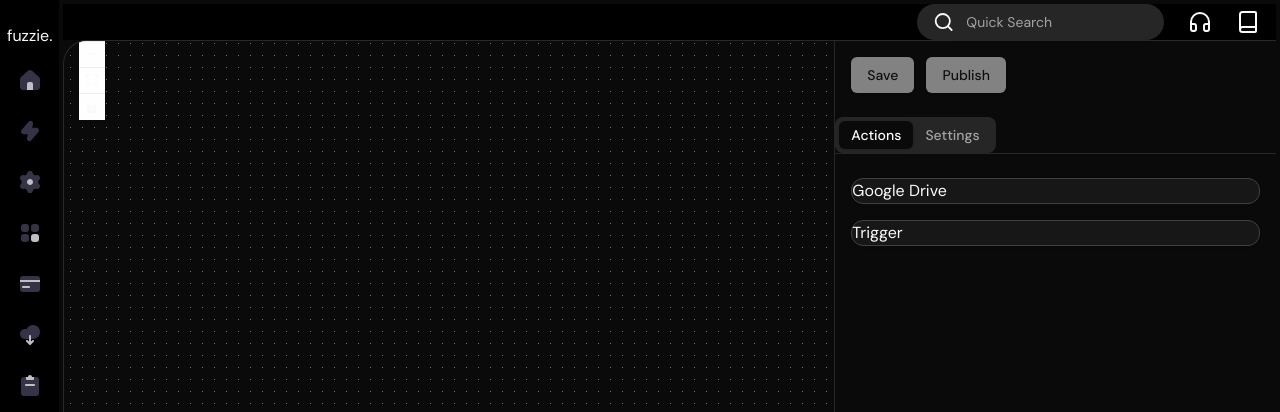
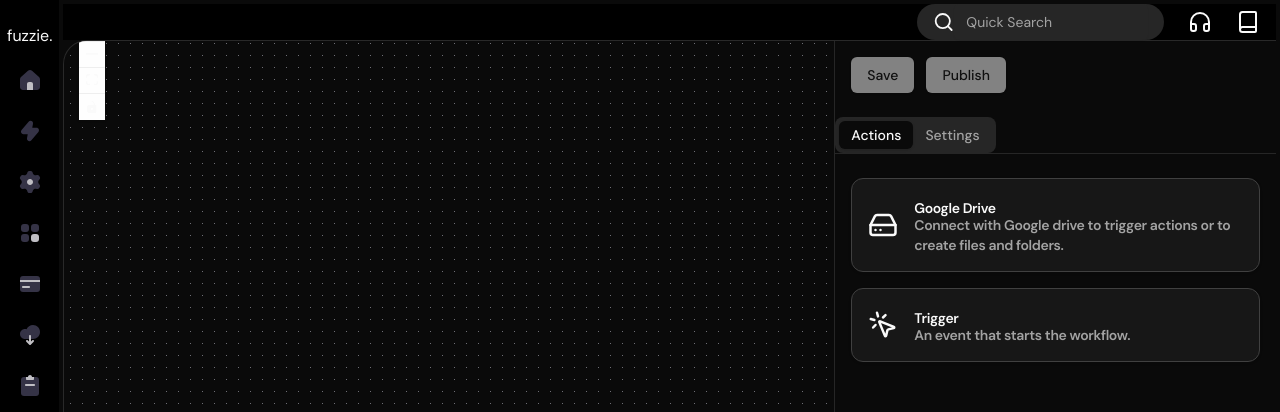
Before and after one commit to alifaraji64/fuzzy-automation, a Next.js app: page /workflows/editor/1 in a window 1280 px wide. Shown: the top 412 px of the page. Built offline with nearby package versions, Linux system fonts and the light colour scheme; no server answers.

Commit message:
dropping cards to the canvas done

```diff
--- a/src/app/(main)/(pages)/workflows/editor/[id]/_components/custom-handle.tsx
+++ b/src/app/(main)/(pages)/workflows/editor/[id]/_components/custom-handle.tsx
@@ -2,34 +2,33 @@ import { useEditor } from '@/providers/editor-provider'
 import { Handle, HandleProps, Position, useStore } from '@xyflow/react'
 import React, { CSSProperties } from 'react'
 
-type Props = HandleProps & { style: CSSProperties|undefined }
+type Props = HandleProps & { style: CSSProperties | undefined }
 
 const selector = (s: any) => ({
     nodeInternals: s.nodeInternals,
     edges: s.edges
 })
 
-function CustomHandle({ }: Props) {
+function CustomHandle(props: Props) {
     const { state } = useEditor();
     return (
         <Handle
-            type={'source'}
-            position={Position.Left}
+            {...props}
             isValidConnection={(e) => {
+                //number of the edges which have the same source as the one we are connecting from
                 const sourcesFromHandleInState = state.editor.edges
                     .filter(edge => edge.source == e.source).length
                 const sourceNode = state.editor.elements
-                    .find(node => node.id === e.source);
+                    .find(node => node.id === e.source)
                 const targetFromHandleInState = state.editor.edges
                     .filter(edge => edge.target == e.target).length
 
-                if (sourceNode?.type === 'Condition') return true;
-                if (sourcesFromHandleInState >= 1) return false;
-                if (targetFromHandleInState >= 1) return false;
-                return false;
+                if (sourceNode?.type === 'Condition') return true
+                if (sourcesFromHandleInState >= 1) return false
+                if (targetFromHandleInState >= 1) return false
+                return true
             }}
-            className='!-bottom-2 !h-4 !w-4 dark:bg-neutral-800'
-        />
+            className='!-bottom-2 !h-4 !w-4 dark:bg-neutral-800' />
     )
 }
 
--- a/src/app/(main)/(pages)/workflows/editor/[id]/_components/editor-canvas-sidebar.tsx
+++ b/src/app/(main)/(pages)/workflows/editor/[id]/_components/editor-canvas-sidebar.tsx
@@ -1,18 +1,20 @@
-import { EditorNodeType } from '@/lib/types'
+import { EditorCanvasTypes, EditorNodeType } from '@/lib/types'
 import { useEditor } from '@/providers/editor-provider'
 import React from 'react'
 import { Tabs, TabsContent, TabsList, TabsTrigger } from "@/components/ui/tabs"
 import { useNodeConnections } from '@/providers/connections-provider'
 import { Separator } from '@/components/ui/separator'
 import { EditorCanvasDefaultCardTypes } from '@/lib/constants'
-import { Card } from '@/components/ui/card'
+import { Card, CardDescription, CardHeader, CardTitle } from '@/components/ui/card'
+import { onDragStart } from '@/lib/editor-utils'
+import EditorCanvasIconHelper from './editor-canvas-icon-helper'
 
 
 type Props = {
     nodes: EditorNodeType[]
 }
 
-function EditorCanvas({ nodes }: Props) {
+function EditorCanvasSidebar({ nodes }: Props) {
     const { state } = useEditor()
     const { nodeConnection } = useNodeConnections()
     return (
@@ -30,14 +32,24 @@ function EditorCanvas({ nodes }: Props) {
                             (nodes.length && value['type'] == 'Action')
                     }).map(([key, value]) => (
                         <Card
-                         draggable
-                          className='w-full cursor-grab border-black bg-neutral-100 dark:border-neutral-700 dark:bg-neutral-900'
-                          onDragStart={(event)=>{
-                            console.log(event);
+                            key={key}
+                            draggable
+                            className='w-full text-sm cursor-grab border-black bg-neutral-100 dark:border-neutral-700 dark:bg-neutral-900'
+                            onDragStart={(event: React.DragEvent) => {
+                                console.log(event);
+                                onDragStart(event, key as EditorCanvasTypes)
 
-                          }}
-                          >
-                            {key}
+                            }}
+                        >
+                            <CardHeader className='flex flex-row items-center gap-4 p-4'>
+                                <EditorCanvasIconHelper type={key as EditorCanvasTypes} />
+                            <CardTitle>
+                                {key}
+                                <CardDescription>
+                                    {value['description']}
+                                </CardDescription>
+                            </CardTitle>
+                            </CardHeader>
                         </Card>
                     ))
                     }
@@ -47,4 +59,4 @@ function EditorCanvas({ nodes }: Props) {
     )
 }
 
-export default EditorCanvas
+export default EditorCanvasSidebar
--- a/src/app/(main)/(pages)/workflows/editor/[id]/_components/editor-canvas.tsx
+++ b/src/app/(main)/(pages)/workflows/editor/[id]/_components/editor-canvas.tsx
@@ -1,5 +1,5 @@
 'use client'
-import React, { useCallback, useMemo, useState } from 'react'
+import React, { useCallback, useEffect, useMemo, useState } from 'react'
 import { Background, Connection, Controls, Edge, EdgeChange, MiniMap, Node, NodeChange, ReactFlow, ReactFlowInstance, addEdge, applyEdgeChanges, applyNodeChanges } from '@xyflow/react';
 
 import '@xyflow/react/dist/style.css';
@@ -53,10 +53,13 @@ function EditorCanvas({ }: Props) {
     const onDrop = useCallback(
         (event: any) => {
             event.preventDefault()
+            console.log('dropped');
 
             const type: EditorCanvasCardType['type'] = event.dataTransfer.getData(
                 'application/reactflow'
             )
+            console.log(nodes);
+
 
             // check if the dropped element is valid
             if (typeof type === 'undefined' || !type) {
@@ -93,7 +96,12 @@ function EditorCanvas({ }: Props) {
                 },
             }
             //@ts-ignore
-            setNodes((nds) => nds.concat(newNode))
+            console.log("Before update:", nodes);
+            setNodes((nds) => {
+                const updatedNodes = nds.concat(newNode);
+                console.log("After update:", updatedNodes);
+                return updatedNodes;
+            });
         },
         [reactFlowInstance, state]
     )
@@ -141,6 +149,13 @@ function EditorCanvas({ }: Props) {
             }
         })
     }
+    useEffect(() => {
+      dispatch({type:'LOAD_DATA',payload:{
+          edges,
+          elements: nodes
+      }})
+    }, [nodes,edges])
+
 
     return (
         <ResizablePanelGroup direction={'horizontal'} className='w-2/3'>
@@ -186,9 +201,9 @@ function EditorCanvas({ }: Props) {
             </ResizablePanel>
             <ResizableHandle />
             <ResizablePanel defaultSize={40} className='relative sm:block'>
-                {isWorkFlowLoading? <SVGLoader />: <FlowInstance edges={edges} nodes={nodes} >
+                {isWorkFlowLoading ? <SVGLoader /> : <FlowInstance edges={edges} nodes={nodes} >
                     <EditorCanvasSidebar nodes={nodes} />
-                </FlowInstance> }
+                </FlowInstance>}
             </ResizablePanel>
         </ResizablePanelGroup>
     )
--- /dev/null
+++ b/src/lib/editor-utils.ts
@@ -0,0 +1,9 @@
+import { EditorCanvasCardType, EditorCanvasTypes } from "./types";
+
+export const onDragStart = (
+    event:React.DragEvent,
+    nodeType:EditorCanvasTypes
+)=>{
+    event.dataTransfer.setData('application/reactflow',nodeType);
+    event.dataTransfer.effectAllowed='move'
+}
```
